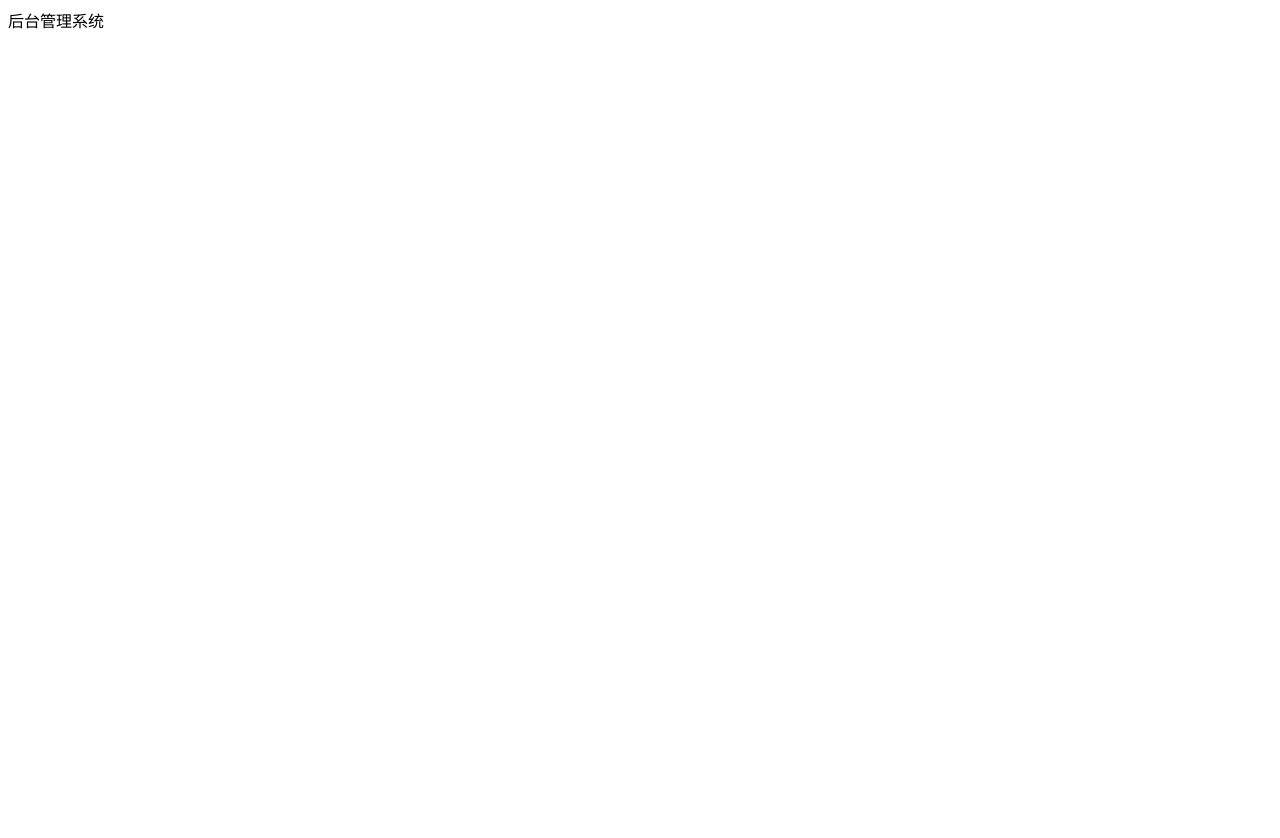
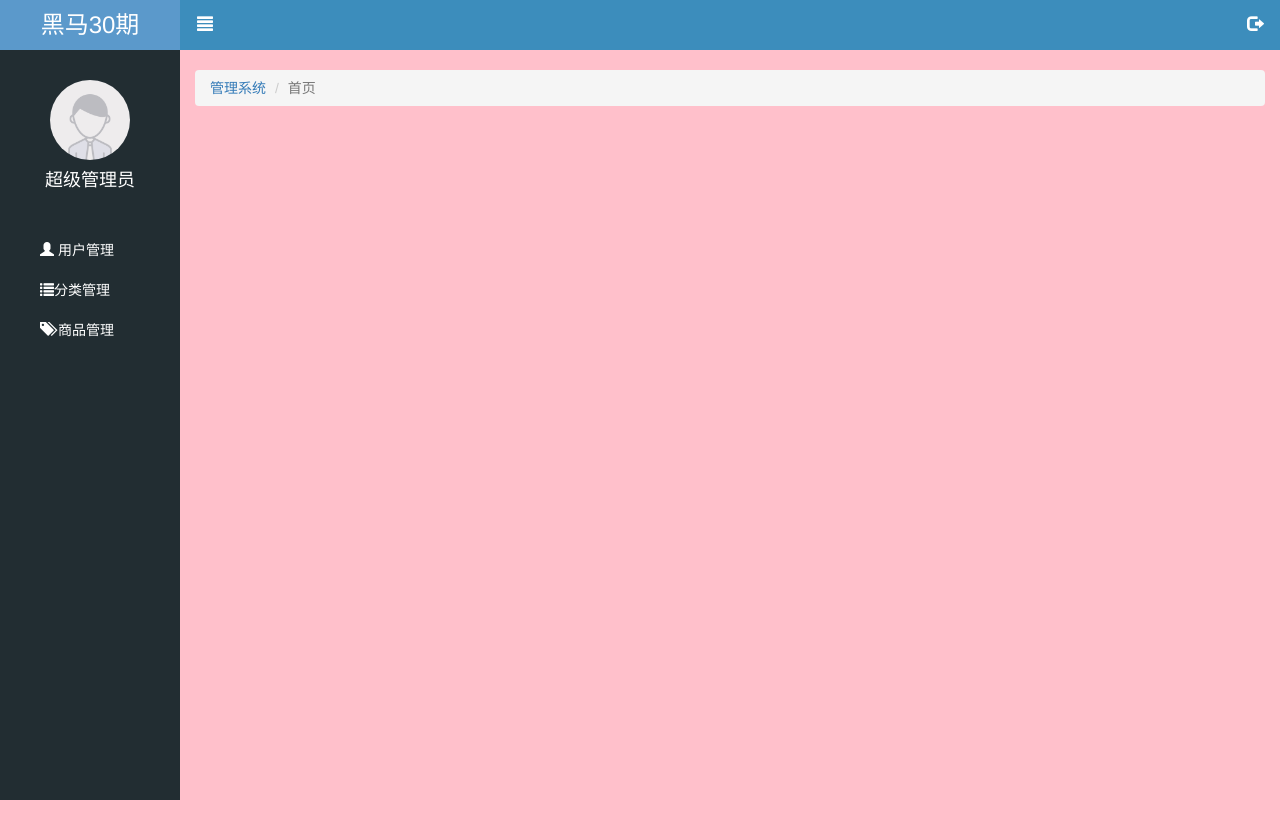
Before and after one commit to qianweihua123/letao_sh30, a website: page public/back/index.html in a window 1280 px wide. Before the commit the page ends 800 px from the top, so only its background shows below. Drawn offline with Linux system fonts and the light colour scheme.

Commit message:
首页公共静态样式完成

```diff
--- a/public/back/css/comments.css
+++ b/public/back/css/comments.css
@@ -1,5 +1,11 @@
-body{
+.bd{
     background-color: #222D32;
+}
+
+ul{
+    padding: 0;
+    margin: 0;
+    list-style: none;
 }
 .panel-title{
     height: 40px;
@@ -10,3 +16,100 @@ body{
 .mr_t{
     margin-top: 90px;
 }
+
+.lt_aside{
+    width: 180px;
+    height: 100%;
+    position: fixed;
+    top: 0;
+    left: 0;
+    background-color: #222D32;
+    z-index: 999;
+
+}
+
+.lt_aside .brand {
+height: 50px;
+line-height: 50px;
+text-align: center;
+background-color: #5B99CB;
+
+}
+
+.lt_aside .brand a{
+    text-decoration: none;
+    font-size: 24px;
+    color: #fff;
+}
+
+.lt_aside .user{
+    padding-top: 30px;
+    height: 180px;
+}
+
+.lt_aside img{
+    display: block;
+    width: 80px;
+    height: 80px;
+    margin: 0 auto;
+    border-radius: 50%;
+}
+
+.lt_aside p{
+    color: #fff;
+    height: 40px;
+    line-height: 40px;
+    text-align: center;
+    font-size: 18px;
+}
+
+.lt_aside ul{
+    list-style: none;
+}
+
+.lt_aside ul li a{
+    display: block;
+    text-decoration: none;
+    height: 40px;
+    line-height: 40px;
+    color: #fff;
+    border-right: 3px solid transparent;
+    padding-left: 40px;
+}
+.lt_aside ul li .child a{
+    display: none;
+    padding-left: 60px;
+}
+
+.main{
+    width: 100%;
+    height: 1000px;
+    background-color: pink;
+    padding-left: 180px;
+    padding-top: 50px;
+}
+
+.main .top_bar{
+    width: 100%;
+    height: 50px;
+    position: fixed;
+    top: 0;
+    left: 0;
+    background-color: #3C8DBC;
+    padding-left: 180px;
+
+}
+
+.main .top_bar .icon_left,
+.main .top_bar .icon_right{
+    width: 50px;
+    height: 50px;
+    text-align: center;
+    line-height: 50px;
+    font-size: 16px;
+    color: #fff;
+}
+
+.mt_20{
+    margin-top: 20px;
+}
--- a/public/back/index.html
+++ b/public/back/index.html
@@ -5,8 +5,61 @@
     <meta name="viewport" content="width=device-width, initial-scale=1.0">
     <meta http-equiv="X-UA-Compatible" content="ie=edge">
     <title>Document</title>
+    <link rel="stylesheet" href="lib/bootstrap/css/bootstrap.css">
+    <link rel="stylesheet" href="lib/bootstrap-validator/css/bootstrapValidator.css">
+    <link rel="stylesheet" href="css/comments.css">
+    <link rel="stylesheet" href="lib/nprogress/nprogress.css">
 </head>
 <body>
-    后台管理系统
+   <!-- 左边侧边栏 -->
+   <div class="lt_aside">
+       <!-- 标牌 -->
+     <div class="brand">
+     <a href="">黑马30期</a>
+     </div>
+     <!-- 用户 -->
+     <div class="user">
+       <img src="images/default.png" alt="">
+       <p>超级管理员</p>
+     </div>
+     <!-- 导航 -->
+     <div class="nav">
+       <ul>
+           <li><a href="user.html"><i class="glyphicon glyphicon-user"></i> 用户管理</a></li>
+           <li>
+               <a href="javascript:;"><i class="glyphicon glyphicon-list"></i>分类管理</a>
+               <div class="child">
+                   <a href="">一级分类</a>
+                   <a href="">二级分类</a>
+               </div>
+            </li>
+           <li><a href="product.html"><i class="glyphicon glyphicon-tags"></i> 商品管理</a></li>
+       </ul>
+     </div>
+   </div>
+
+   <!-- 右边主要区域 -->
+   <div class="main">
+       <!-- 顶部固定定位部分 -->
+       <div class="top_bar">
+           <a href="#" class="pull-left icon_left"><i class="glyphicon glyphicon-align-justify"></i></a>
+           <a href="#" class="pull-right icon_right"><i class="glyphicon glyphicon-log-out"></i></a>
+       </div>
+       <!-- 下面这部分用响应式。流式布局容器 -->
+       <div class="container-fluid">
+        <ol class="breadcrumb mt_20">
+
+            <li><a href="#">管理系统</a></li>
+            <li class="active">首页</li>
+          </ol>
+       </div>
+   </div>
+
+    <script src="lib/jquery/jquery.min.js"></script>
+    <script src="lib/bootstrap/js/bootstrap.min.js"></script>
+    <script src="lib/bootstrap-validator/js/bootstrapValidator.js"></script>
+    <script src="lib/nprogress/nprogress.js"></script>
+    <script src="js/comment.js"></script>
+
 </body>
 </html>
```
Also changed, not shown: public/back/login.html (+1 -1 lines).
